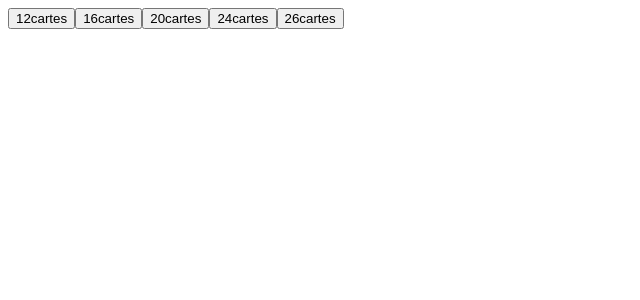
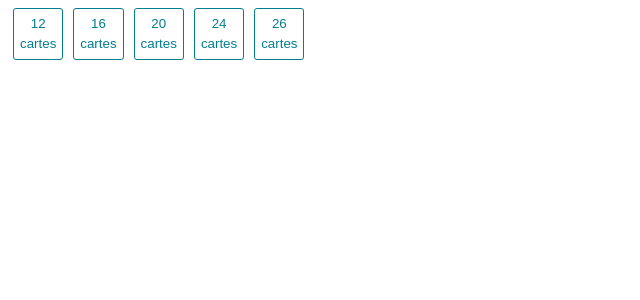
Before and after one commit to vincelemb/react-optisantis-games, a React (Create React App) app in the folder memory2.0/: page / in a window 1280 px wide. Shown: the top 300 px of the page, without its empty margins (0-640 px from the left). Built offline with nearby package versions, Linux system fonts and the light colour scheme.

Commit message:
add event listener

```diff
--- a/memory2.0/src/Main.tsx
+++ b/memory2.0/src/Main.tsx
@@ -1,38 +1,23 @@
-import React from 'react'
+import React, { useState } from 'react'
 
 import { Button } from './components'
 import './styles/tailwind.css'
-
-// type MainType = {
-//     name: string;
-//     id: number;
-// }
-
-
 
 const Main = () =>{
 
     let numbers = [12, 16, 20, 24, 26];
 
-    // const [users, setUsers] = useState<MainType[] | null>(null);
+    const [state, setState] = useState<boolean | undefined>(false);
 
-    // fetch('https://jsonplaceholder.typicode.com/users')
-    // .then(response => response.json())
-    // .then(json => {
-    //     setUsers(json)
-    // })
+    function toggleClass(event: any){
+        console.log(event.currentTarget);
+        setState(!state);
+    }
 
-    // return(
-    //     <div>
-    //         {users && users.map((u, index) => {
-    //             return <Button label={u.name} number={u.id} key={index}/>
-    //         })}
-    //     </div>
-    // )
     return(
         <div>
-            {numbers && numbers.map(number => {
-                return <Button label={'cartes'} number={number}/>
+            {numbers && numbers.map((number, index) => {
+                return <Button key={index} label={'cartes'} number={number} activeClass={'test'} onClick={(event) => toggleClass(event)} />
             })}
         </div>
     )
--- a/memory2.0/src/components/Button.tsx
+++ b/memory2.0/src/components/Button.tsx
@@ -3,25 +3,21 @@ import React from 'react'
 type ButtonProps = {
     label?: string;
     number?: number;
-    state?:boolean;
+    activeClass:string;
+    onClick: (event) => void;
 }
 
 
 const Button: React.FC<ButtonProps> = (props: React.PropsWithChildren<ButtonProps>) =>{
 
-    // const [active, setActive] = useState<string>('-primary');
-
-    // function toggleElement() {
-    //     active === '-primary' ? setActive(" ") : setActive('-primary');
-    // }
-
     return(
-        <button className='bg-red-800'>
-            <span className="_d-block">{props.number}</span>
-            <span className="_d-block">{props.label}</span>
+        <button className={props.activeClass +' _border-primary _text-primary _leading-normal _border-solid _border _bg-transparent _mx-xxs _rounded-small _shadow-none _py-xxs'} onClick={props.onClick}>
+            <span className="_block">{props.number && props.number }</span>
+            <span className="_block">{props.label && props.label}</span>
             {props.children}
         </button>
     )
 }
 
+// _border-primary _text-primary _leading-normal _border-solid _border _bg-transparent _mx-xxs _rounded-small _shadow-none _py-xxs
 export default Button
--- a/memory2.0/tsconfig.json
+++ b/memory2.0/tsconfig.json
@@ -29,7 +29,7 @@
     "noImplicitReturns": true,
     "noImplicitThis": true,
     "noUnusedLocals": true,
-    "noUnusedParameters": false,
+    "noUnusedParameters": true,
     "noEmit": true,
     "removeComments": true,
     "resolveJsonModule": true,
```
